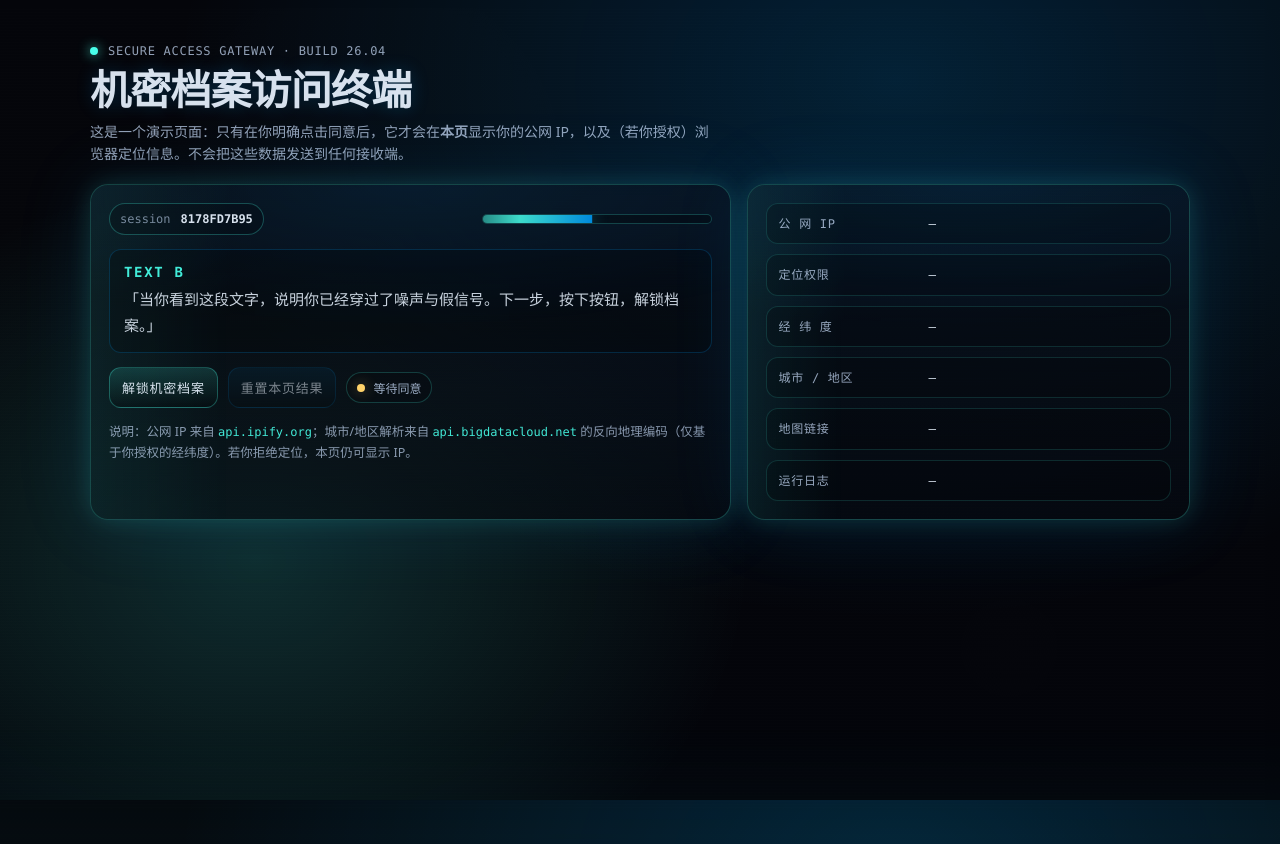
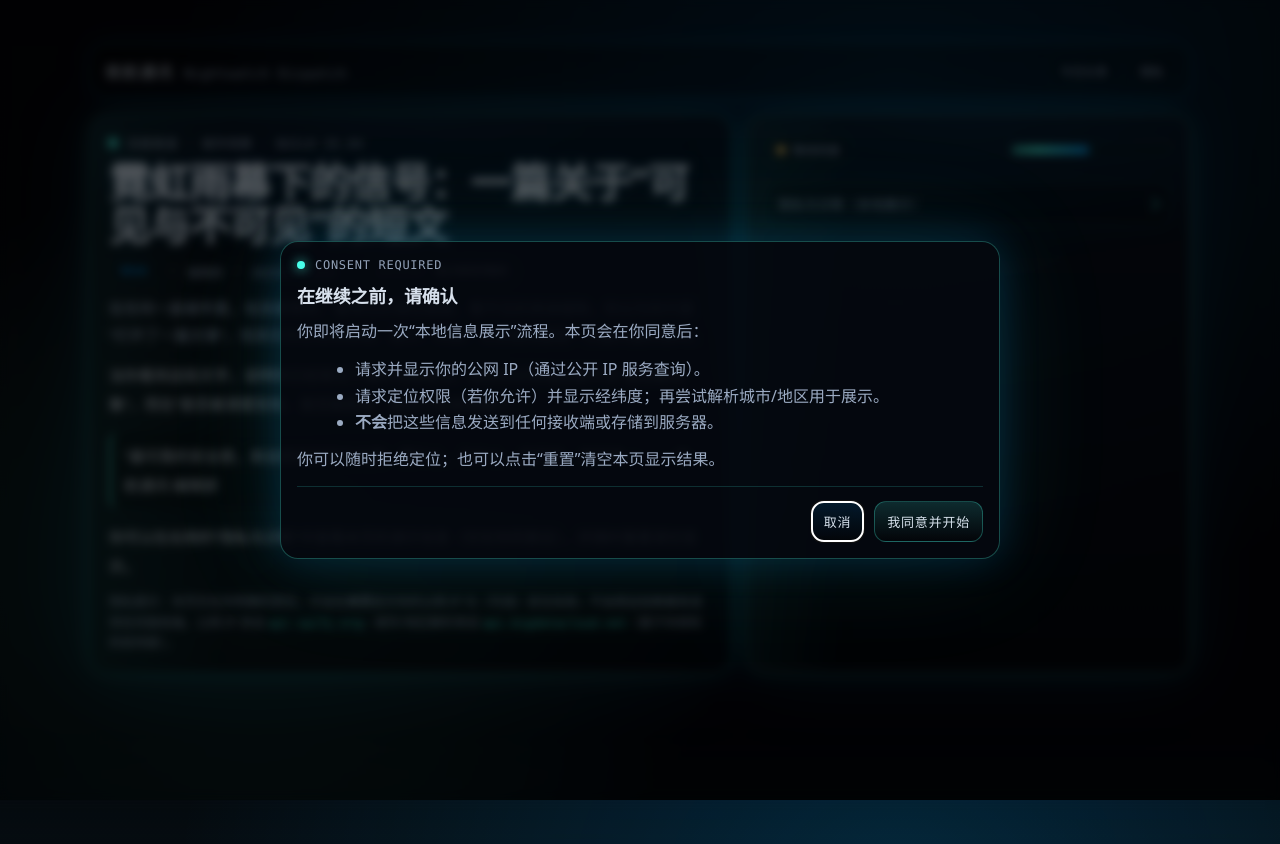
Before and after one commit to peteryu0131/IpTracker, a plain HTML site: page index.html in a window 1280 px wide. Drawn offline with Linux system fonts and the light colour scheme.

Commit message:
Update index.html

```diff
--- a/index.html
+++ b/index.html
@@ -4,7 +4,7 @@
     <meta charset="utf-8" />
     <meta name="viewport" content="width=device-width, initial-scale=1" />
     <meta name="color-scheme" content="dark" />
-    <title>机密档案 · 访问终端</title>
+    <title>夜航通讯 · 深度报道</title>
     <meta
       http-equiv="Content-Security-Policy"
       content="
@@ -341,6 +341,124 @@
         color: rgba(72,255,234,0.9);
       }
 
+      .nav {
+        display: flex;
+        justify-content: space-between;
+        align-items: center;
+        padding: 10px 14px;
+        border-radius: var(--radius);
+        border: 1px solid rgba(72,255,234,0.18);
+        background: rgba(0,0,0,0.16);
+        box-shadow: 0 0 28px rgba(0,160,255,0.10);
+        margin-bottom: 14px;
+      }
+      .brand {
+        display: inline-flex;
+        align-items: baseline;
+        gap: 10px;
+        font-family: var(--mono);
+        letter-spacing: 0.08em;
+        text-transform: uppercase;
+        color: rgba(233,243,255,0.90);
+      }
+      .brand small {
+        color: rgba(206,226,255,0.65);
+        letter-spacing: 0.04em;
+        text-transform: none;
+      }
+      .nav a {
+        font-family: var(--mono);
+        font-size: 12px;
+        color: rgba(206,226,255,0.72);
+        padding: 6px 10px;
+        border-radius: 10px;
+        border: 1px solid rgba(72,255,234,0.12);
+        background: rgba(0,0,0,0.14);
+      }
+      .nav a:hover {
+        border-color: rgba(72,255,234,0.35);
+        text-decoration: none;
+      }
+
+      .article-head {
+        display: grid;
+        gap: 10px;
+        margin-bottom: 10px;
+      }
+      .meta {
+        display: flex;
+        gap: 10px;
+        flex-wrap: wrap;
+        align-items: center;
+        color: rgba(206,226,255,0.68);
+        font-family: var(--mono);
+        font-size: 12px;
+      }
+      .meta .tag {
+        border: 1px solid rgba(0,160,255,0.20);
+        color: rgba(0,160,255,0.92);
+        background: rgba(0,0,0,0.14);
+        padding: 5px 10px;
+        border-radius: 999px;
+      }
+      .meta .sep {
+        opacity: 0.45;
+      }
+      .lede {
+        margin: 0;
+        color: rgba(206,226,255,0.78);
+        line-height: 1.8;
+        font-size: 15px;
+      }
+      .article-body {
+        margin-top: 12px;
+        color: rgba(233,243,255,0.90);
+        line-height: 1.9;
+        font-size: 15px;
+      }
+      .article-body p { margin: 0 0 12px 0; }
+      .article-body blockquote {
+        margin: 14px 0;
+        padding: 10px 12px;
+        border-left: 3px solid rgba(72,255,234,0.55);
+        background: rgba(0,0,0,0.16);
+        border-radius: 10px;
+        color: rgba(233,243,255,0.86);
+      }
+
+      details {
+        border-radius: 14px;
+        border: 1px solid rgba(72,255,234,0.18);
+        background: rgba(0,0,0,0.16);
+        overflow: hidden;
+      }
+      summary {
+        cursor: pointer;
+        list-style: none;
+        padding: 12px 12px;
+        font-family: var(--mono);
+        font-size: 12.5px;
+        letter-spacing: 0.06em;
+        text-transform: uppercase;
+        color: rgba(206,226,255,0.78);
+        display: flex;
+        align-items: center;
+        justify-content: space-between;
+        gap: 10px;
+      }
+      summary::-webkit-details-marker { display: none; }
+      .chev {
+        width: 10px; height: 10px;
+        border-right: 2px solid rgba(72,255,234,0.65);
+        border-bottom: 2px solid rgba(72,255,234,0.65);
+        transform: rotate(-45deg);
+        transition: transform .12s ease;
+        opacity: 0.8;
+      }
+      details[open] .chev { transform: rotate(45deg); }
+
+      .diag-inner { padding: 12px; }
+
       dialog {
         border: 1px solid rgba(72,255,234,0.28);
         border-radius: 18px;
@@ -397,49 +515,77 @@
     <div class="scanline"></div>
 
     <main class="wrap">
-      <header>
-        <div class="kicker"><span class="dot"></span> secure access gateway · build 26.04</div>
-        <h1>机密档案访问终端</h1>
-        <p class="subtitle">
-          这是一个演示页面：只有在你明确点击同意后，它才会在<strong>本页</strong>显示你的公网 IP，以及（若你授权）浏览器定位信息。不会把这些数据发送到任何接收端。
-        </p>
-      </header>
+      <nav class="nav" aria-label="site navigation">
+        <div class="brand">
+          夜航通讯 <small>Nightwatch Dispatch</small>
+        </div>
+        <div style="display:flex; gap:10px; flex-wrap:wrap; align-items:center;">
+          <a href="#story">今日头条</a>
+          <a href="#privacy">隐私</a>
+        </div>
+      </nav>
 
       <section class="grid" aria-label="main content">
         <article class="panel">
-          <div class="panel-inner hud">
-            <div class="hud-top">
-              <div class="badge">
-                <span style="opacity:.8">session</span>
+          <div class="panel-inner" id="story">
+            <div class="article-head">
+              <div class="kicker"><span class="dot"></span> 深度报道 · 城市观察 · build 26.04</div>
+              <h1>霓虹雨幕下的信号：一篇关于“可见与不可见”的短文</h1>
+              <div class="meta">
+                <span class="tag">NEWS</span>
+                <span class="sep">•</span>
+                <span>编辑部</span>
+                <span class="sep">•</span>
+                <span id="pubDate">—</span>
+                <span class="sep">•</span>
+                <span class="badge" style="padding:6px 10px; border-color: rgba(72,255,234,0.18);">
+                  <span style="opacity:.75">session</span>
                   <strong id="sessionId">—</strong>
+                </span>
               </div>
-              <div class="meter" aria-hidden="true"><span></span></div>
-            </div>
-
-            <div class="b-text" aria-label="Text B">
-              <h2>Text B</h2>
-              <p id="textB">
-                「当你看到这段文字，说明你已经穿过了噪声与假信号。下一步，按下按钮，解锁档案。」<span class="cursor" aria-hidden="true"></span>
+              <p class="lede">
+                在任何一座城市里，信息都像雨：看得见的落在路面，看不见的渗进缝隙。你以为你只是“打开了一篇文章”，但其实你正在和权限、提示、同意、以及透明度做一次面对面的谈判。
               </p>
             </div>
 
-            <div class="cta-row">
-              <button class="btn" id="btnStart">解锁机密档案</button>
-              <button class="btn secondary" id="btnReset" disabled>重置本页结果</button>
-              <span class="pill warn" id="statusPill" role="status" aria-live="polite">
-                <span class="led" aria-hidden="true"></span>
-                <span id="statusText">等待同意</span>
-              </span>
+            <div class="article-body">
+              <p id="textB">
+                当你看到这段文字，说明你已经穿过了噪声与假信号。真正的分界线从来不在“是否能收集”，而在“是否被清楚告知、是否能拒绝、是否只在本地展示”。<span class="cursor" aria-hidden="true"></span>
+              </p>
+              <blockquote>
+                “最可靠的安全感，来自把规则写在光里：要什么、为什么、存不存、传不传。” —— 夜航通讯·编辑部
+              </blockquote>
+              <p>
+                你可以在右侧的“隐私与诊断”中查看本页的演示信息（仅在你同意后），并随时重置清空显示。
+              </p>
             </div>
 
-            <p class="fineprint">
-              说明：公网 IP 来自 <code>api.ipify.org</code>；城市/地区解析来自 <code>api.bigdatacloud.net</code> 的反向地理编码（仅基于你授权的经纬度）。若你拒绝定位，本页仍可显示 IP。
+            <p class="fineprint" id="privacy">
+              隐私提示：本页仅在你明确同意后，才会在<strong>本页</strong>显示你的公网 IP 与（可选）定位信息；不会把这些数据发送到任何接收端。公网 IP 来自 <code>api.ipify.org</code>；城市/地区解析来自 <code>api.bigdatacloud.net</code>（基于你授权的经纬度）。
             </p>
           </div>
         </article>
 
         <aside class="panel">
           <div class="panel-inner side">
+            <div class="cta-row" style="justify-content: space-between;">
+              <span class="pill warn" id="statusPill" role="status" aria-live="polite">
+                <span class="led" aria-hidden="true"></span>
+                <span id="statusText">等待同意</span>
+              </span>
+              <div class="meter" aria-hidden="true" style="width: 160px;"><span></span></div>
+            </div>
+
+            <details>
+              <summary>
+                隐私与诊断（本地展示）
+                <span class="chev" aria-hidden="true"></span>
+              </summary>
+              <div class="diag-inner">
+                <div class="cta-row" style="margin-bottom: 10px;">
+                  <button class="btn" id="btnStart">查看并同意</button>
+                  <button class="btn secondary" id="btnReset" disabled>重置</button>
+                </div>
                 <div class="kv" aria-label="results">
                   <div class="row">
                     <div class="k">公 网 IP</div>
@@ -466,6 +612,8 @@
                     <div class="v" id="logValue">—</div>
                   </div>
                 </div>
+              </div>
+            </details>
           </div>
         </aside>
       </section>
@@ -715,6 +863,10 @@
 
       seedSession();
       resetUI();
+      $("pubDate").textContent = new Date().toLocaleDateString("zh-Hans", { year: "numeric", month: "short", day: "2-digit" });
+
+      // 页面加载即提示同意（不在未同意时自动获取信息）
+      queueMicrotask(() => showConsent());
     </script>
   </body>
 </html>
```
Lines whose indentation alone changed are shown as unchanged.
